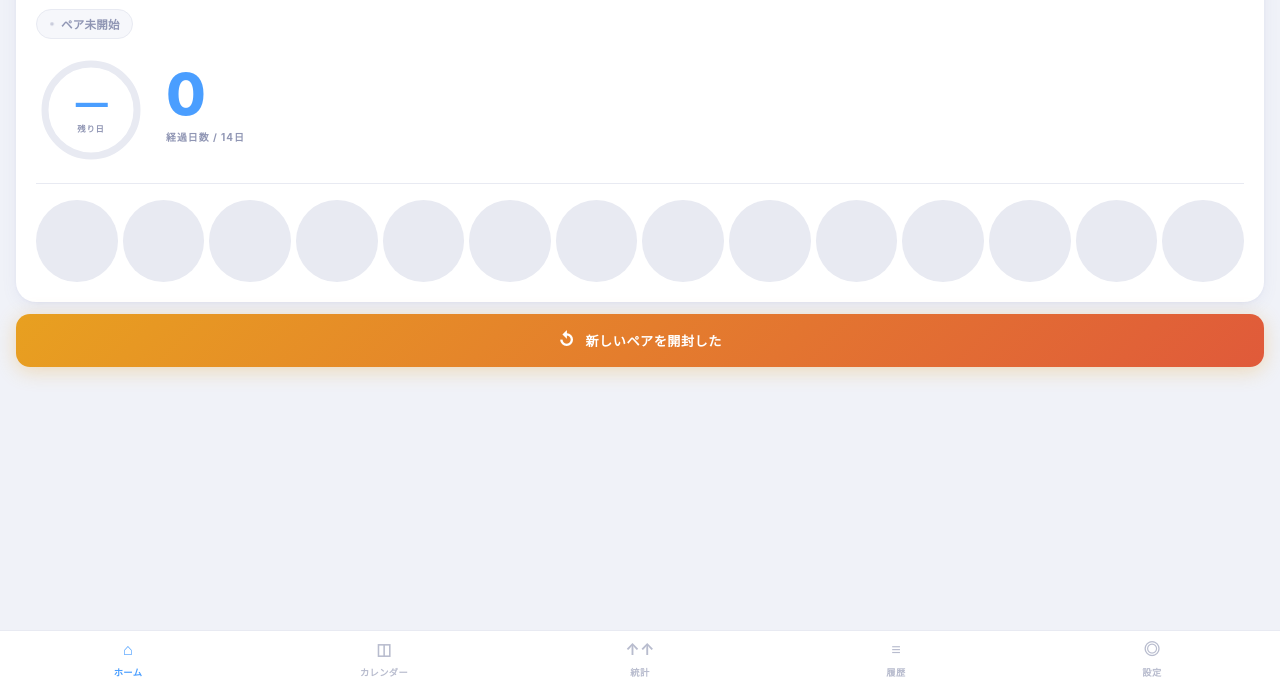
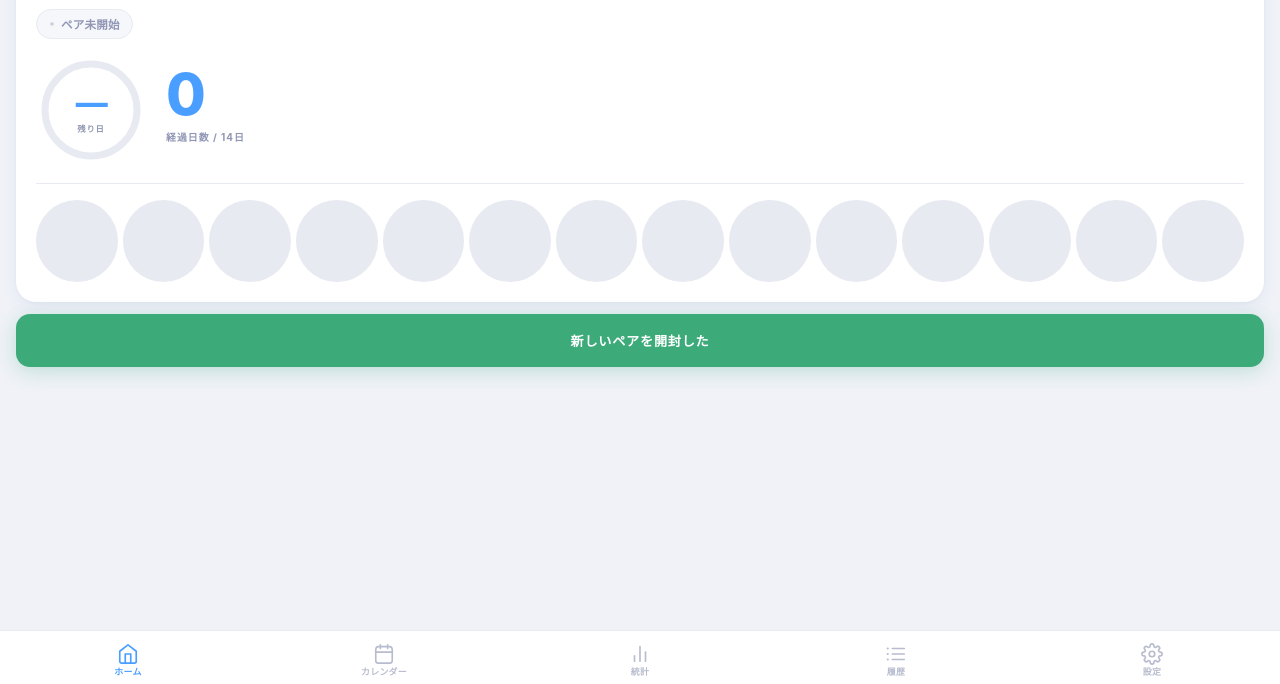
Before and after one commit to mizmiz1004/Contact_Lens_Tracker, a plain HTML site: page index.html in a window 1280 px wide. Shown: the part 116-800 px from the top of the page. Drawn offline with Linux system fonts and the light colour scheme.

Commit message:
Add files via upload

```diff
--- a/index.html
+++ b/index.html
@@ -42,7 +42,7 @@
 }
 
 * { box-sizing: border-box; margin: 0; padding: 0; -webkit-tap-highlight-color: transparent; }
-svg { display: block; flex-shrink: 0; }
+svg { display: block; flex-shrink: 0; overflow: visible; }
 html, body { height: 100%; overflow: hidden; }
 body {
   font-family: -apple-system, 'Hiragino Sans', 'Yu Gothic UI', sans-serif;
@@ -70,18 +70,24 @@ nav {
   display: flex; flex-shrink: 0;
 }
 .nav-btn {
-  flex: 1; display: flex; flex-direction: column;
-  align-items: center; justify-content: center; gap: 4px;
-  background: none; border: none; color: var(--muted2);
-  font-size: 0.58rem; font-family: inherit; font-weight: 700;
-  letter-spacing: 0.04em; cursor: pointer; transition: color 0.15s; padding: 0;
+  flex: 1;
+  display: flex; flex-direction: column;
+  align-items: center; justify-content: center;
+  gap: 3px;
+  background: none; border: none;
+  color: var(--muted2);
+  font-size: 0.56rem; font-family: inherit; font-weight: 700;
+  letter-spacing: 0.03em;
+  cursor: pointer; transition: color 0.15s;
+  padding: 6px 0 2px;
 }
+.nav-btn span { line-height: 1; }
 .nav-btn.active { color: var(--accent); }
-.nav-icon-wrap {
-  width: 28px; height: 24px;
+.nav-ic-wrap {
+  width: 22px; height: 22px;
   display: flex; align-items: center; justify-content: center;
 }
-.nav-ic { font-size: 1rem; line-height: 1; font-style: normal; }
+.nav-ic-wrap svg { display: block; width: 22px; height: 22px; }
 
 /* ── PAGE HEADER ── */
 .page-header {
@@ -158,15 +164,15 @@ nav {
 /* ── BUTTON ── */
 .btn-main {
   width: 100%; padding: 17px;
-  background: linear-gradient(135deg, #e8a020 0%, #e05a3a 100%);
+  background: #3daa7a;
   color: #fff; border: none; border-radius: var(--radius-s);
   font-family: inherit; font-size: 0.82rem; font-weight: 800;
-  letter-spacing: 0.04em; cursor: pointer;
-  display: flex; align-items: center; justify-content: center; gap: 10px;
-  box-shadow: 0 4px 20px rgba(232,160,32,0.3);
+  letter-spacing: 0.06em; cursor: pointer;
+  display: flex; align-items: center; justify-content: center;
+  box-shadow: 0 4px 20px rgba(61,170,122,0.28);
   transition: opacity .15s, transform .15s;
 }
-.btn-main:active { opacity: 0.9; transform: scale(0.99); }
+.btn-main:active { opacity: 0.85; transform: scale(0.99); }
 
 /* ── CALENDAR ── */
 .cal-nav { display: flex; align-items: center; justify-content: space-between; margin-bottom: 14px; }
@@ -214,6 +220,7 @@ nav {
   padding: 13px 14px; font-size: 0.74rem; line-height: 1.6; color: var(--muted);
   display: flex; gap: 10px; align-items: flex-start;
 }
+.tip-box > svg { width: 15px !important; height: 15px !important; min-width: 15px; min-height: 15px; max-width: 15px; max-height: 15px; }
 .tip-icon { color: #3daa7a; font-size: 0.8rem; flex-shrink: 0; margin-top: 2px; }
 
 /* ── HISTORY ── */
@@ -330,7 +337,6 @@ nav {
     </div>
 
     <button class="btn-main" onclick="startNewPair()">
-      <span style="font-size:1.1rem;line-height:1">↺</span>
       新しいペアを開封した
     </button>
   </div>
@@ -367,7 +373,7 @@ nav {
       </div>
       <div class="rate-bg"><div class="rate-fill" id="rateFill"></div></div>
       <div class="tip-box">
-        <span class="tip-icon">✦</span>
+        <svg xmlns="http://www.w3.org/2000/svg" width="15" height="15" viewBox="0 0 24 24" fill="none" stroke="#3daa7a" stroke-width="2" stroke-linecap="round" stroke-linejoin="round" style="flex-shrink:0;margin-top:2px;min-width:15px"><line x1="9" y1="18" x2="15" y2="18"/><line x1="10" y1="22" x2="14" y2="22"/><path d="M15.09 14c.18-.98.65-1.74 1.41-2.5A4.65 4.65 0 0 0 18 8 6 6 0 0 0 6 8c0 1 .23 2.23 1.5 3.5A4.61 4.61 0 0 1 8.91 14z"/></svg>
         <div id="tipText"></div>
       </div>
     </div>
@@ -400,19 +406,34 @@ nav {
 <!-- NAV -->
 <nav>
   <button class="nav-btn active" id="nav-home" onclick="goPage('home')">
-    <div class="nav-icon-wrap"><span class="nav-ic">⌂</span></div>ホーム
+    <div class="nav-ic-wrap">
+      <svg xmlns="http://www.w3.org/2000/svg" width="22" height="22" viewBox="0 0 24 24" fill="none" stroke="currentColor" stroke-width="1.8" stroke-linecap="round" stroke-linejoin="round"><path d="M3 9l9-7 9 7v11a2 2 0 0 1-2 2H5a2 2 0 0 1-2-2z"/><polyline points="9 22 9 12 15 12 15 22"/></svg>
+    </div>
+    <span>ホーム</span>
   </button>
   <button class="nav-btn" id="nav-cal" onclick="goPage('cal')">
-    <div class="nav-icon-wrap"><span class="nav-ic">◫</span></div>カレンダー
+    <div class="nav-ic-wrap">
+      <svg xmlns="http://www.w3.org/2000/svg" width="22" height="22" viewBox="0 0 24 24" fill="none" stroke="currentColor" stroke-width="1.8" stroke-linecap="round" stroke-linejoin="round"><rect x="3" y="4" width="18" height="18" rx="3"/><line x1="16" y1="2" x2="16" y2="6"/><line x1="8" y1="2" x2="8" y2="6"/><line x1="3" y1="10" x2="21" y2="10"/></svg>
+    </div>
+    <span>カレンダー</span>
   </button>
   <button class="nav-btn" id="nav-stats" onclick="goPage('stats')">
-    <div class="nav-icon-wrap"><span class="nav-ic">↑↑</span></div>統計
+    <div class="nav-ic-wrap">
+      <svg xmlns="http://www.w3.org/2000/svg" width="22" height="22" viewBox="0 0 24 24" fill="none" stroke="currentColor" stroke-width="1.8" stroke-linecap="round" stroke-linejoin="round"><line x1="18" y1="20" x2="18" y2="10"/><line x1="12" y1="20" x2="12" y2="4"/><line x1="6" y1="20" x2="6" y2="14"/></svg>
+    </div>
+    <span>統計</span>
   </button>
   <button class="nav-btn" id="nav-log" onclick="goPage('log')">
-    <div class="nav-icon-wrap"><span class="nav-ic">≡</span></div>履歴
+    <div class="nav-ic-wrap">
+      <svg xmlns="http://www.w3.org/2000/svg" width="22" height="22" viewBox="0 0 24 24" fill="none" stroke="currentColor" stroke-width="1.8" stroke-linecap="round" stroke-linejoin="round"><line x1="8" y1="6" x2="21" y2="6"/><line x1="8" y1="12" x2="21" y2="12"/><line x1="8" y1="18" x2="21" y2="18"/><circle cx="3" cy="6" r="1.2" fill="currentColor" stroke="none"/><circle cx="3" cy="12" r="1.2" fill="currentColor" stroke="none"/><circle cx="3" cy="18" r="1.2" fill="currentColor" stroke="none"/></svg>
+    </div>
+    <span>履歴</span>
   </button>
   <button class="nav-btn" id="nav-set" onclick="goPage('set')">
-    <div class="nav-icon-wrap"><span class="nav-ic">◎</span></div>設定
+    <div class="nav-ic-wrap">
+      <svg xmlns="http://www.w3.org/2000/svg" width="22" height="22" viewBox="0 0 24 24" fill="none" stroke="currentColor" stroke-width="1.8" stroke-linecap="round" stroke-linejoin="round"><circle cx="12" cy="12" r="3"/><path d="M19.4 15a1.65 1.65 0 0 0 .33 1.82l.06.06a2 2 0 0 1-2.83 2.83l-.06-.06a1.65 1.65 0 0 0-1.82-.33 1.65 1.65 0 0 0-1 1.51V21a2 2 0 0 1-4 0v-.09A1.65 1.65 0 0 0 9 19.4a1.65 1.65 0 0 0-1.82.33l-.06.06a2 2 0 0 1-2.83-2.83l.06-.06A1.65 1.65 0 0 0 4.68 15a1.65 1.65 0 0 0-1.51-1H3a2 2 0 0 1 0-4h.09A1.65 1.65 0 0 0 4.6 9a1.65 1.65 0 0 0-.33-1.82l-.06-.06a2 2 0 0 1 2.83-2.83l.06.06A1.65 1.65 0 0 0 9 4.68a1.65 1.65 0 0 0 1-1.51V3a2 2 0 0 1 4 0v.09a1.65 1.65 0 0 0 1 1.51 1.65 1.65 0 0 0 1.82-.33l.06-.06a2 2 0 0 1 2.83 2.83l-.06.06A1.65 1.65 0 0 0 19.4 9a1.65 1.65 0 0 0 1.51 1H21a2 2 0 0 1 0 4h-.09a1.65 1.65 0 0 0-1.51 1z"/></svg>
+    </div>
+    <span>設定</span>
   </button>
 </nav>
 
```
